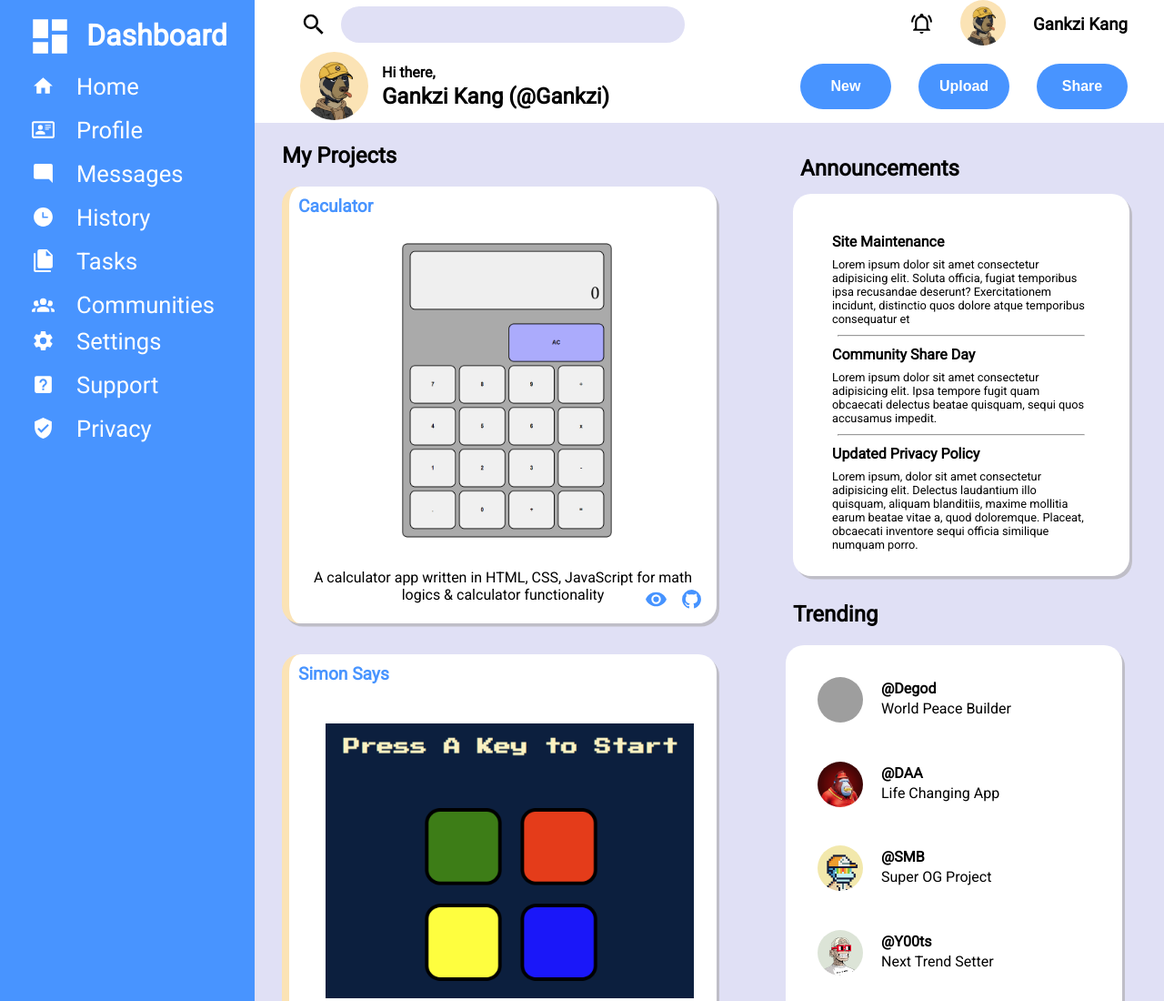
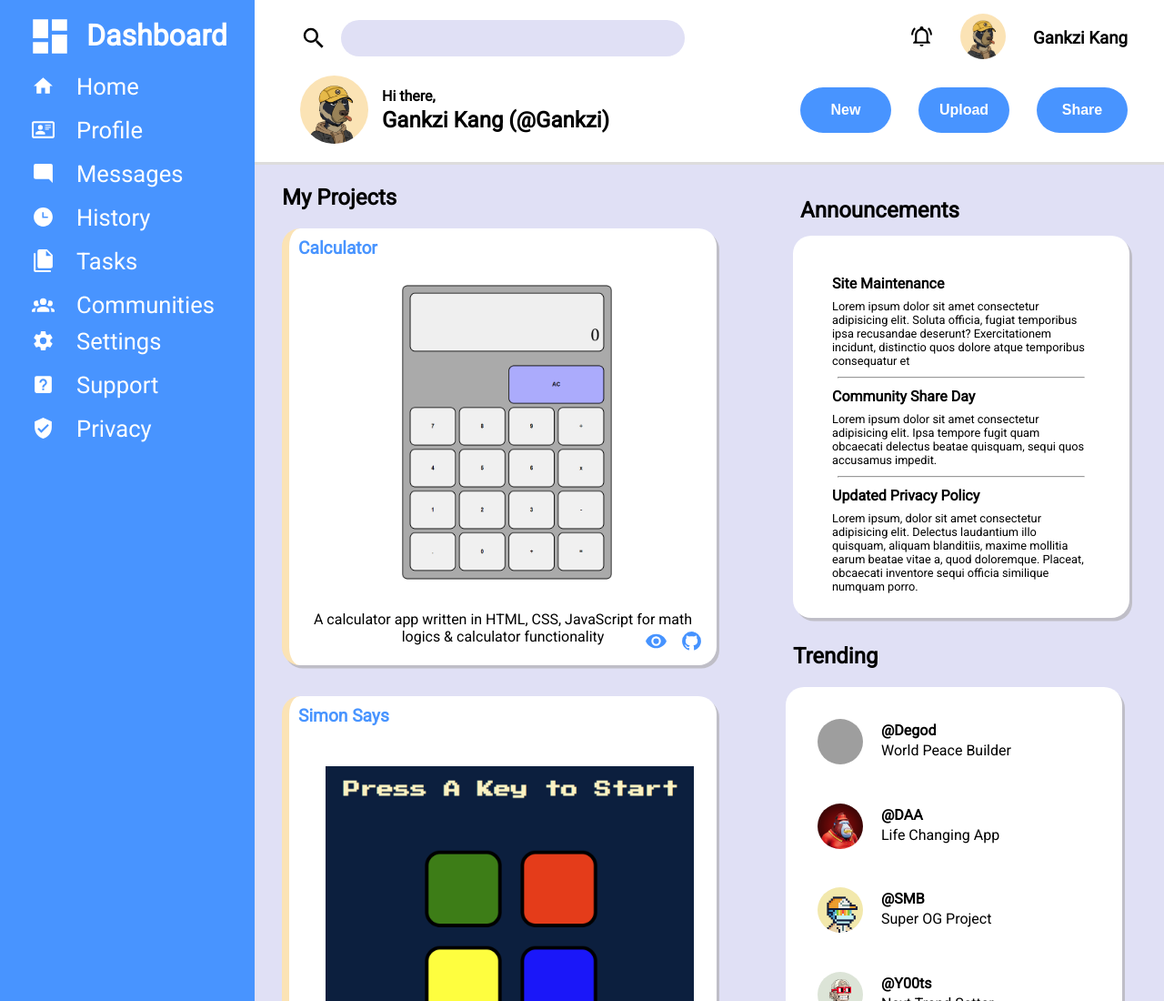
Before and after one commit to gankzi/admin-dashboard, a plain HTML site: page index.html in a window 1280 px wide. Shown: the top 1100 px of the page at 91% size. Drawn offline with Linux system fonts and the light colour scheme; grey boxes are pictures that could not be loaded.

Commit message:
Adjust margins in the header to make the site visually more appealing
Made slight adjustment to the header section and added border bottom
to the header to make visual improvement to the site.

```diff
--- a/css/styles.css
+++ b/css/styles.css
@@ -31,14 +31,15 @@ body {
     display: grid;
     grid-template-columns: 3fr 1fr;
     grid-template-rows: 1fr 1.5fr;
-    padding: 0 40px;
+    padding: 10px 40px;
+    border-bottom: 3px solid rgba(170, 169, 169, 0.4);
 }
 
 .search, .profile-heading  {
     display: flex;
     align-items: center;
     gap: 15px;
-    margin: 0 10px;
+    margin: 10px;
 }
 
 #header img, #header input {
--- a/index.html
+++ b/index.html
@@ -152,7 +152,7 @@
           <h3 id="project-heading">My Projects</h3>
           <div id="cards-container">
             <div class="card">
-              <h4>Caculator</h4>
+              <h4>Calculator</h4>
               <img src="css/calculator.png" alt="calculator-project-img" />
               <div class="container">
                 <p>
```
